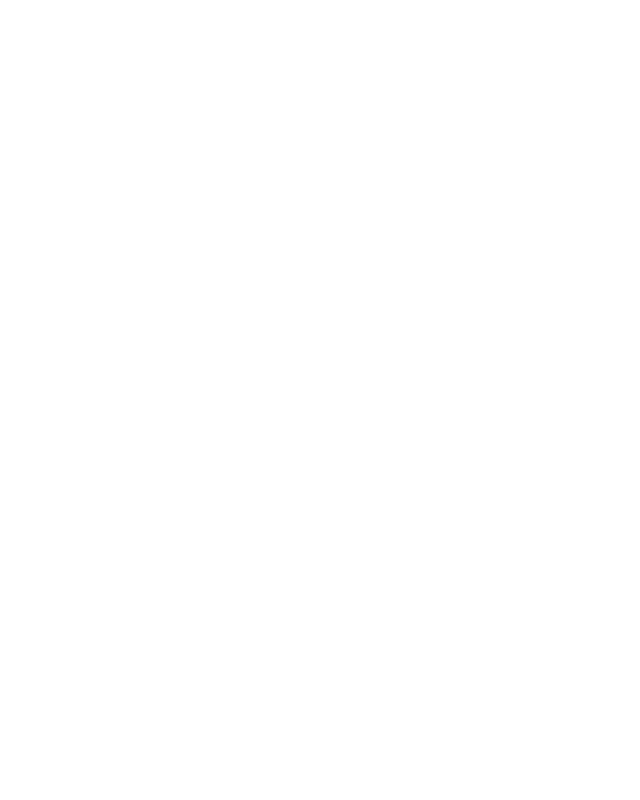
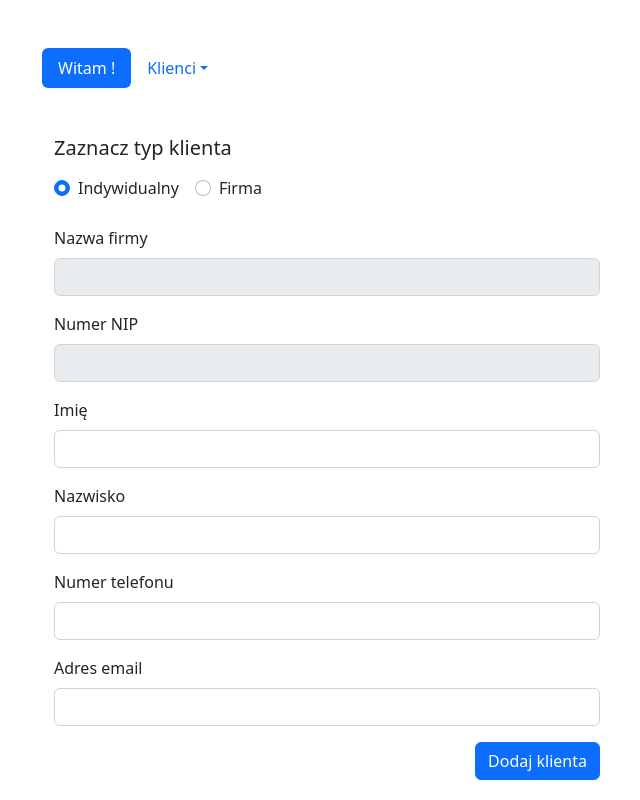
Before and after one commit to michalstudi95/onx-frontend, a Vue app: page /clients/add in a window 1280 px wide. Before the commit this address had no page. Shown: the whole page, without its empty margins (313-953 px from the left). Built offline with nearby package versions, Linux system fonts and the light colour scheme.

Commit message:
Adde view of adding new client.

```diff
--- a/src/App.vue
+++ b/src/App.vue
@@ -1,3 +1,20 @@
 <template>
-  <RouterView />
+  <div class="container pt-5">
+    <div class="row d-flex justify-content-center">
+      <TheNavigation class="col-6" />
+    </div>
+    <div class="row d-flex justify-content-center">
+      <RouterView class="col-6 mt-5" />
+    </div>
+  </div>
 </template>
+
+<script>
+import TheNavigation from "./components/layouts/TheNavigation.vue";
+
+export default {
+  components: {
+    TheNavigation,
+  },
+};
+</script>
--- /dev/null
+++ b/src/components/layouts/TheNavigation.vue
@@ -0,0 +1,28 @@
+<template>
+  <ul class="nav nav-pills">
+    <li class="nav-item">
+      <a class="nav-link active" aria-current="page" href="#">Witam !</a>
+    </li>
+    <li class="nav-item dropdown">
+      <a
+        class="nav-link dropdown-toggle"
+        data-bs-toggle="dropdown"
+        href="#"
+        role="button"
+        aria-expanded="false"
+        >Klienci</a
+      >
+      <ul class="dropdown-menu">
+        <li><a class="dropdown-item" href="#">Informacje o klientach</a></li>
+        <li><hr class="dropdown-divider" /></li>
+        <li>
+          <router-link class="dropdown-item" :to="{ name: 'add-client' }"
+            >Dodaj klienta</router-link
+          >
+        </li>
+        <li><a class="dropdown-item" href="#">Edytuj klienta</a></li>
+        <li><a class="dropdown-item" href="#">Usuń klienta</a></li>
+      </ul>
+    </li>
+  </ul>
+</template>
--- a/src/router/index.js
+++ b/src/router/index.js
@@ -1,5 +1,7 @@
 import { createRouter, createWebHistory } from "vue-router";
 import HomeView from "../views/HomeView.vue";
+
+import AddClient from "../views/clients/AddClient.vue";
 
 const router = createRouter({
   history: createWebHistory(import.meta.env.BASE_URL),
@@ -9,6 +11,13 @@
       name: "home",
       component: HomeView,
     },
+
+    {
+      path: "/clients",
+      name: "clients",
+      //component: HomeView,
+      children: [{ path: "add", name: "add-client", component: AddClient }],
+    },
   ],
 });
 
--- /dev/null
+++ b/src/views/clients/AddClient.vue
@@ -0,0 +1,134 @@
+<template>
+  <form @submit.prevent="validateForm" class="d-flex flex-column">
+    <!-- client type -->
+    <div class="mb-4">
+      <div class="h5 mb-3">Zaznacz typ klienta</div>
+      <div class="d-flex">
+        <div class="form-check me-3">
+          <input
+            v-model="client"
+            value="individual"
+            class="form-check-input"
+            type="radio"
+            id="individual"
+          />
+          <label class="form-check-label" for="individual">
+            Indywidualny
+          </label>
+        </div>
+        <div class="form-check">
+          <input
+            v-model="client"
+            value="company"
+            class="form-check-input"
+            type="radio"
+            id="company"
+          />
+          <label class="form-check-label" for="company"> Firma </label>
+        </div>
+      </div>
+    </div>
+
+    <!-- client information -->
+    <div>
+      <div class="mb-3">
+        <label for="companyName" class="form-label">Nazwa firmy</label>
+        <input
+          v-model="companyName"
+          type="text"
+          class="form-control"
+          id="companyName"
+          ref="companyName"
+        />
+      </div>
+      <div class="mb-3">
+        <label for="nip" class="form-label">Numer NIP</label>
+        <input
+          v-model="nip"
+          type="text"
+          class="form-control"
+          id="nip"
+          ref="nip"
+        />
+      </div>
+      <div class="mb-3">
+        <label for="firstName" class="form-label">Imię</label>
+        <input
+          v-model="firstName"
+          type="text"
+          class="form-control"
+          id="firstName"
+          ref="firstName"
+        />
+      </div>
+      <div class="mb-3">
+        <label for="lastName" class="form-label">Nazwisko</label>
+        <input
+          v-model="lastName"
+          type="text"
+          class="form-control"
+          id="lastName"
+          ref="lastName"
+        />
+      </div>
+      <div class="mb-3">
+        <label for="phone" class="form-label">Numer telefonu</label>
+        <input v-model="phone" type="text" class="form-control" id="phone" />
+      </div>
+      <div class="mb-3">
+        <label for="email" class="form-label">Adres email</label>
+        <input v-model="email" type="text" class="form-control" id="email" />
+      </div>
+    </div>
+
+    <button
+      @click="validateForm"
+      type="submit"
+      class="btn btn-primary align-self-end"
+    >
+      Dodaj klienta
+    </button>
+  </form>
+</template>
+
+<script>
+export default {
+  data() {
+    return {
+      client: "individual",
+      firstName: "",
+      lastName: "",
+      email: "",
+      phone: "",
+      companyName: "",
+      nip: "",
+    };
+  },
+
+  watch: {
+    client(client) {
+      if (client === "individual") {
+        this.$refs.companyName.disabled = true;
+        this.$refs.nip.disabled = true;
+        this.$refs.firstName.disabled = false;
+        this.$refs.lastName.disabled = false;
+      } else {
+        //company
+        this.$refs.companyName.disabled = false;
+        this.$refs.nip.disabled = false;
+        this.$refs.firstName.disabled = true;
+        this.$refs.lastName.disabled = true;
+      }
+    },
+  },
+
+  mounted() {
+    this.$refs.companyName.disabled = true;
+    this.$refs.nip.disabled = true;
+  },
+
+  methods: {
+    validateForm() {},
+  },
+};
+</script>
```
